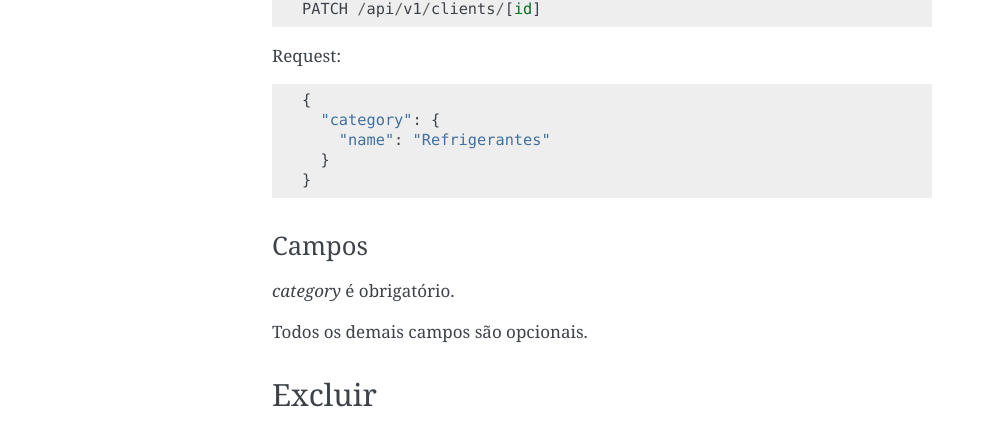
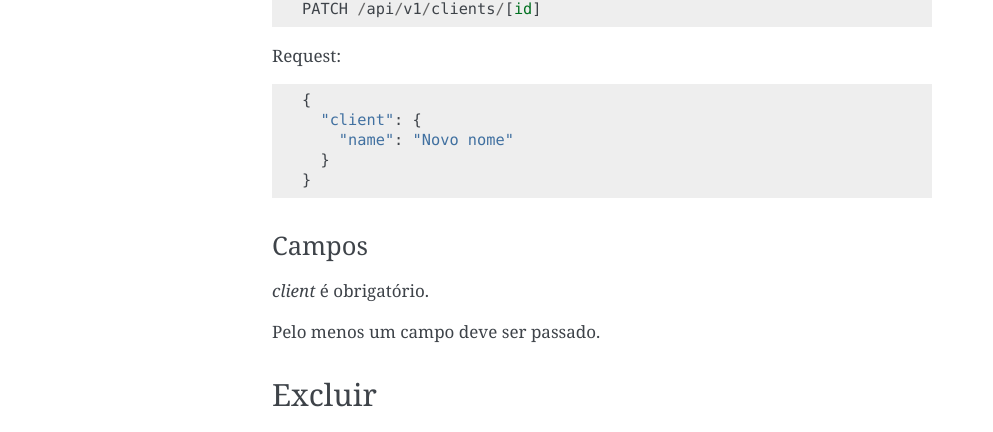
Before and after one commit to rfbezerra/vmpay_api_doc, a Sphinx documentation site: the page built from docs/source/client.rst, in a window 1280 px wide. Shown: the part 1518-1950 px from the top of the page, without its empty margins (148-1141 px from the left). Built offline with Sphinx 7.4.7, drawn with Linux system fonts in a browser that asks for light colours.

```diff
--- a/docs/source/client.rst
+++ b/docs/source/client.rst
@@ -81,17 +81,17 @@ Atualizar
 Request::
 
     {
-      "category": {
-        "name": "Refrigerantes"
+      "client": {
+        "name": "Novo nome"
       }
     }
 
 Campos
 ------
 
-*category* é obrigatório.
+*client* é obrigatório.
 
-Todos os demais campos são opcionais.
+Pelo menos um campo deve ser passado.
 
 Excluir
 =======
--- a/docs/source/index.rst
+++ b/docs/source/index.rst
@@ -44,6 +44,7 @@ Resources disponíveis:
 
    category
    client
+   location
    machine_manufacturer
    machine_model
    machine_type
```
Also changed, not shown: docs/source/location.rst (added, +103 -0 lines).
